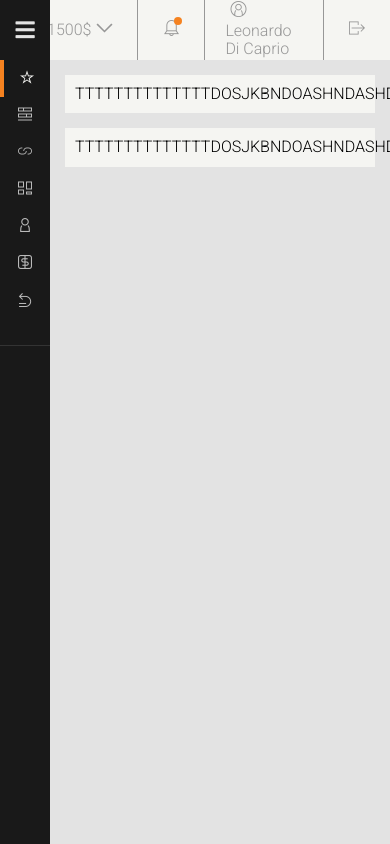
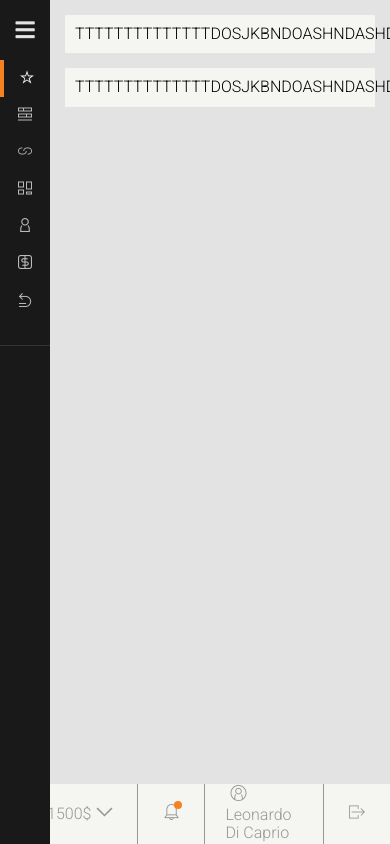
Before and after one commit to adam-goss94/admin-panel, a website: page src/index.html in a window 390 px wide. Shown: the top 844 px of the page. Drawn offline with nearby package versions, Linux system fonts and the light colour scheme; files that its build step writes are made by us from their sources.

Commit message:
Add media for header

```diff
--- a/src/sass/partials/_layout.scss
+++ b/src/sass/partials/_layout.scss
@@ -3,7 +3,7 @@
   padding: 60px 0 0 175px;
 
   @media(max-width: 767px) {
-    padding-left: 50px;
+    padding: 0 0 0 50px;
   }
 }
 
--- a/src/sass/sections/_header.scss
+++ b/src/sass/sections/_header.scss
@@ -2,8 +2,6 @@ header{
   width: 100%;
   height: 60px;
   position: fixed;
-  top: 0;
-  right: 0;
   background-color: $color-light;
 
   ul{
@@ -43,4 +41,8 @@ header{
       color: $color-orange-dark;
     }
   }
+
+  @media(max-width: 767px) {
+    bottom: 0;
+  }
 }
```
